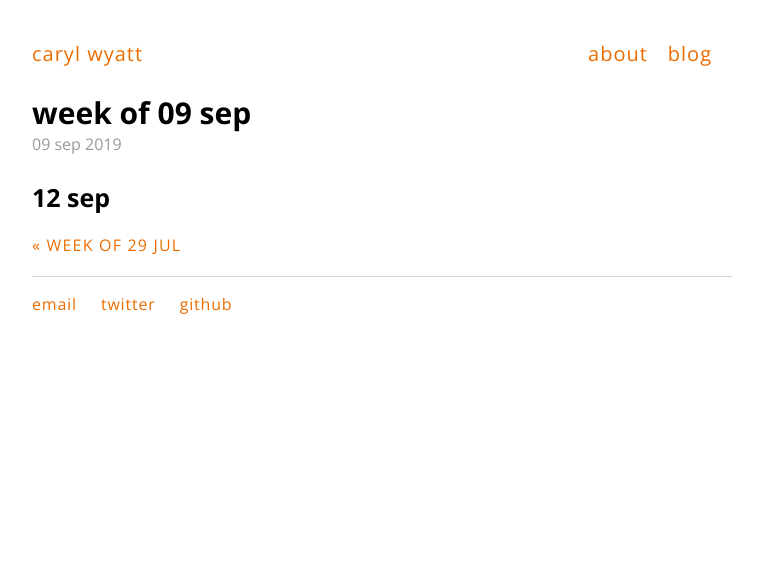
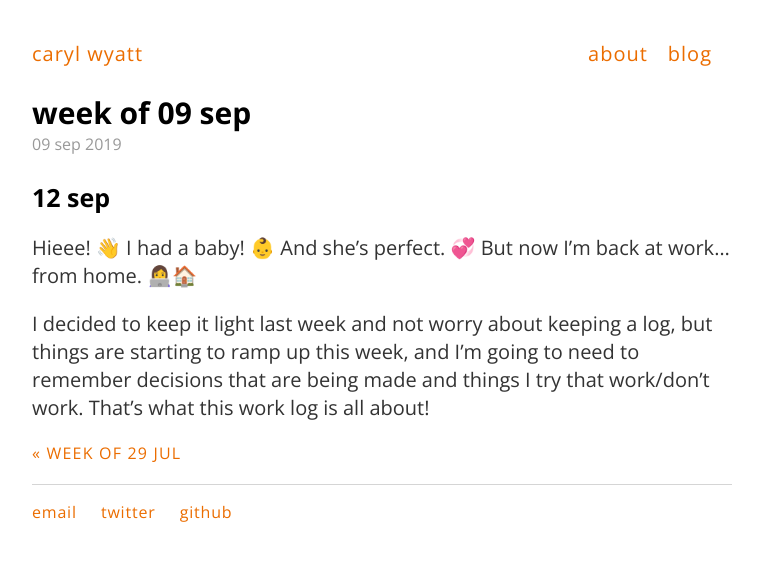
Before and after one commit to carylwyatt/carylwyatt.github.io, a Jekyll site: the page built from _posts/2019-09-09-week-of-09-sep.md, in a window 1280 px wide. Shown: the top 561 px of the page, without its empty margins (258-1021 px from the left). Built offline with Jekyll 4.4.1, drawn with Linux system fonts in a browser that asks for light colours; emoji names are drawn with the system emoji font.

Commit message:
i had a baby! :baby:

```diff
--- a/_posts/2019-09-09-week-of-09-sep.md
+++ b/_posts/2019-09-09-week-of-09-sep.md
@@ -5,3 +5,7 @@ date: 2019-09-09
 ---
 
 ### 12 sep
+
+Hieee! :wave: I had a baby! :baby: And she's perfect. :revolving_hearts: But now I'm back at work... from home. :woman_technologist::house:
+
+I decided to keep it light last week and not worry about keeping a log, but things are starting to ramp up this week, and I'm going to need to remember decisions that are being made and things I try that work/don't work. That's what this work log is all about!
```
